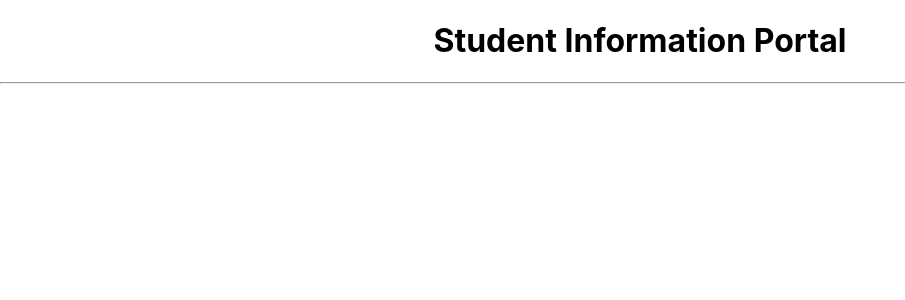
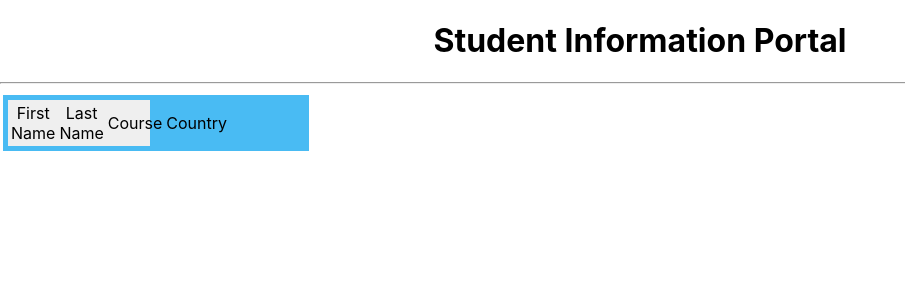
Before and after one commit to Jellorine/IT3133_2020ICT06_St, a React (Create React App) app in the folder student_information_portal./: page / in a window 1280 px wide. Shown: the top 300 px of the page, without its empty margins (0-905 px from the left). Built offline with nearby package versions, Linux system fonts and the light colour scheme.

Commit message:
StudentTable layout and style has done

```diff
--- a/student_information_portal./src/components/StudentTable.js
+++ b/student_information_portal./src/components/StudentTable.js
@@ -1,7 +1,17 @@
+import '../assets/css/compo.css'
 export default function StudentTable(props){
     return(
-        <div>
-
+        <div className="outerDiv">
+            <div className="leftDiv">
+                <table>
+                    <tr>
+                        <td>First Name</td>
+                        <td>Last Name</td>
+                        <td>Course</td>
+                        <td>Country</td>
+                    </tr>
+                </table>
+            </div>
         </div>
     );
 }
```
